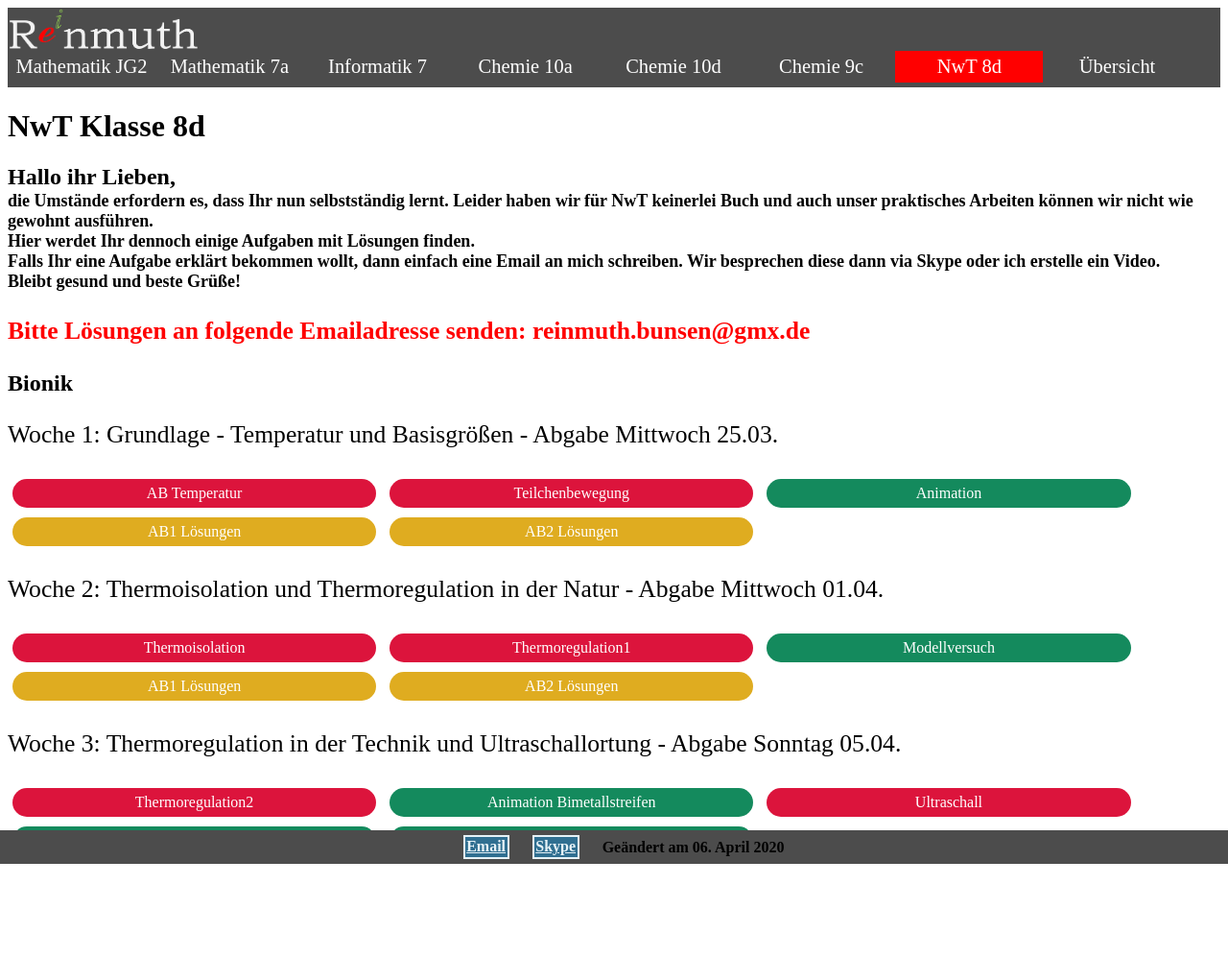
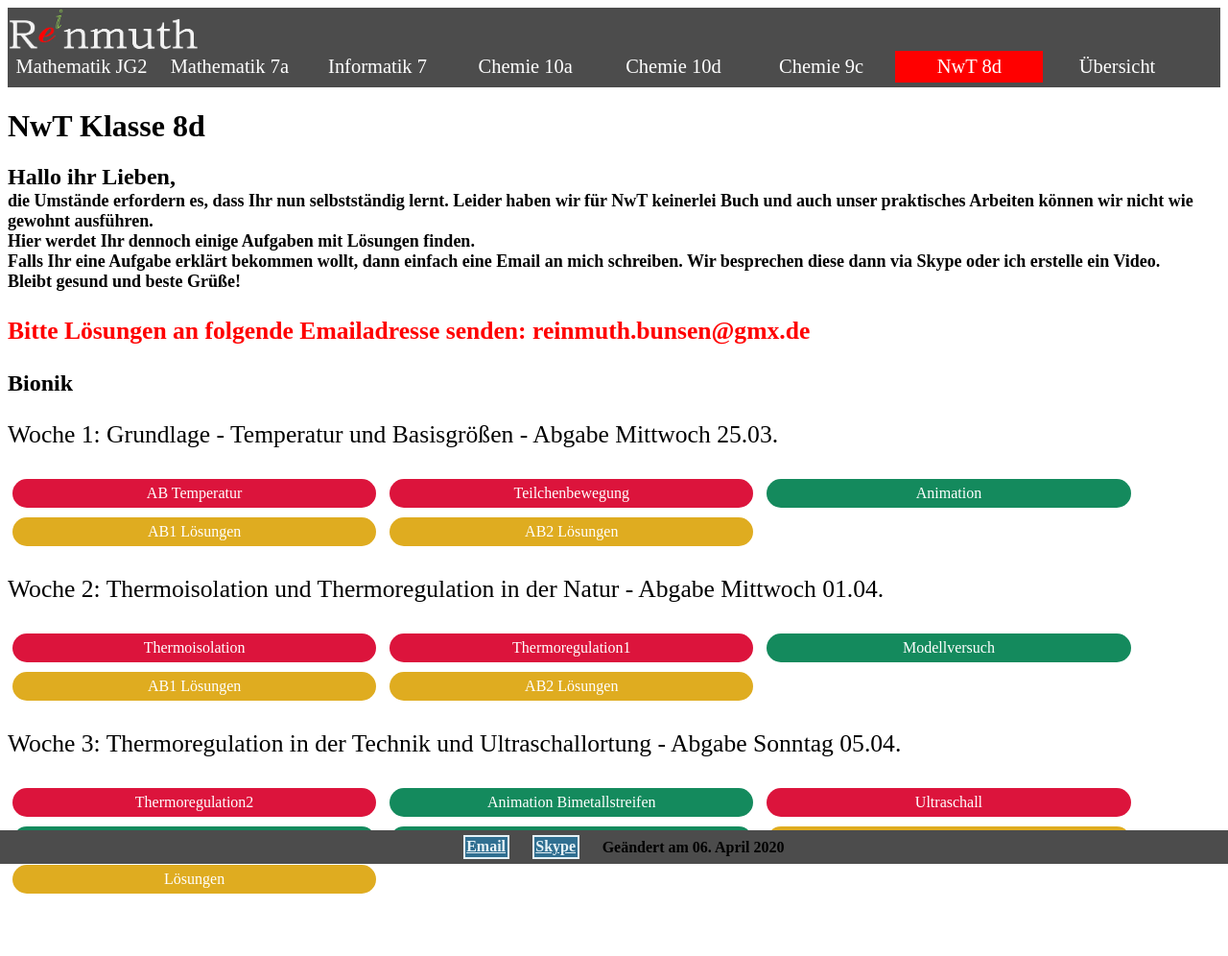
Before and after one commit to Reinmuth/Reinmuth.github.io, a Jekyll site: the page 8d.html, which Jekyll copies as it is, in a window 1280 px wide. Shown: the whole page at 96% size. Built offline with Jekyll 4.4.1, drawn with Linux system fonts in a browser that asks for light colours; before the commit the page ends 956 px from its top, so only the background shows below that.

Commit message:
Add files via upload

```diff
--- a/10a.html
+++ b/10a.html
@@ -126,7 +126,7 @@
 		 <a class="kachel vid" href="https://youtu.be/DnvkiJbbw3Q">Stöchiometrie Nr. 2 + 3</a>
 			<!--  <a class="vid" href="uc.png">Video Erklärung</a>
 			<a class="sol" href="uc.png">Lösungen</a>  -->
-
+		<a class="sol kachel" href="Ch10/Stöchiometrie Lösungen.pdf">Lösungen</a>
 
 	<br>
 
--- a/8d.html
+++ b/8d.html
@@ -109,7 +109,8 @@
 			<a class="kachel exerc" href="NwT8/Ultraschallortung in Natur und Technik.pdf">Ultraschall</a>
 			<a class="kachel vid" href="https://www1.wdr.de/mediathek/video-wie-fledermaeuse-ihre-umgebung-wahrnehmen-100.html">Video Fledermäusen</a>
 			<a class="kachel vid" href="https://www.youtube.com/watch?v=kVJ9_goljNs">Anwendung Ultraschall</a>
-
+			<a class="sol kachel" href="NwT8/Thermoregulation in der Technik Lösungen.pdf">Lösungen</a>
+			<a class="sol kachel" href="NwT8/Ultraschallortung in Natur und Technik Lösungen.pdf">Lösungen</a>
 
 		<br>
 
--- a/9c.html
+++ b/9c.html
@@ -93,7 +93,7 @@
 				 <a class="kachel exerc" href="Ch9/Woche 3 Aufgaben.pdf">Aufgaben</a>    </li>  <!--Lies S. 208 + 209  +  Beantworte die Frage: Was sind vdW WW, Wann treten sie auf + Skizze davon zeichnen-->
 				<!-- <a class="kachel sol" href="uc.png">Lösungen</a>    </li>
 				 <a class="kachel vid" href="uc.png">Video TSC</a>    </li> -->
-
+				 <a class="sol kachel" href="Ch9/Lösung Woche 3.pdf">Lösungen</a>
 			</ul>
 
 
```
Also changed, not shown: 4 other files.
